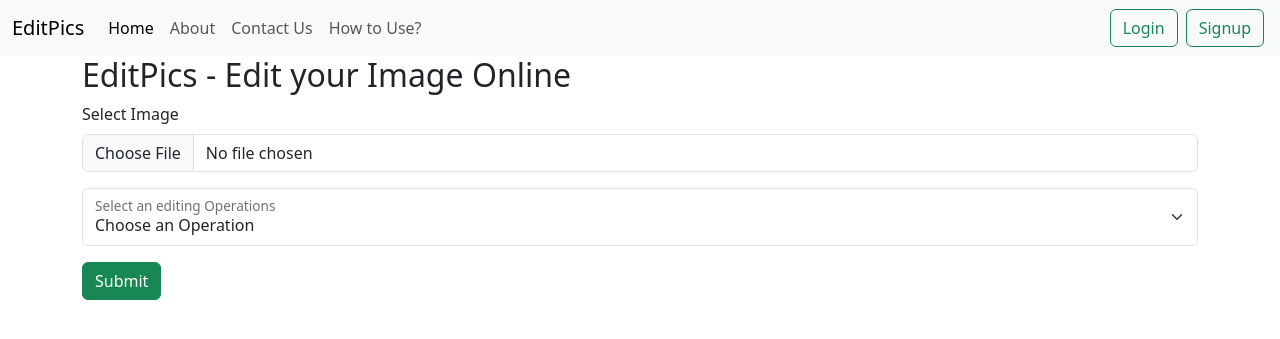
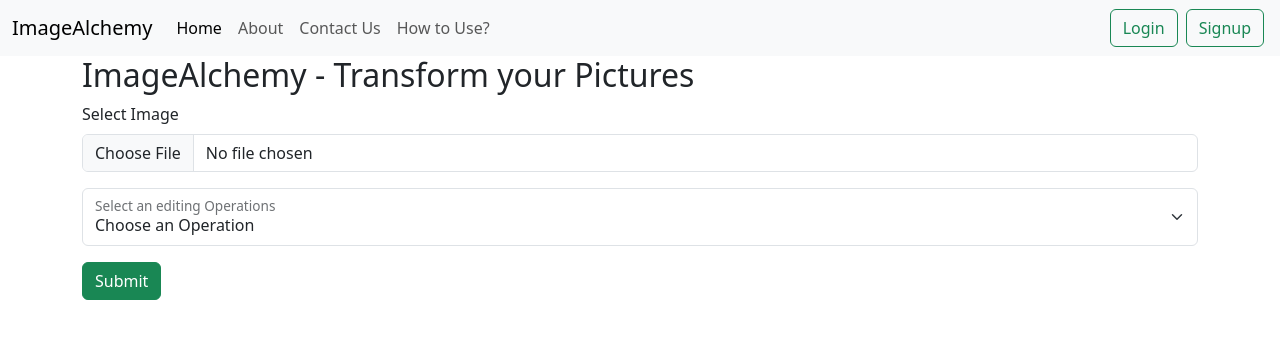
Before and after one commit to itsmekartikgupta/Image-Alchemy, a Flask app: page / in a window 1280 px wide. Shown: the top 339 px of the page. Run offline with Flask 3, Linux system fonts and the light colour scheme.

Commit message:
Updated the Code

```diff
--- a/main.py
+++ b/main.py
@@ -2,6 +2,7 @@ from flask import Flask, render_template, request, flash
 from werkzeug.utils import secure_filename
 import os
 import cv2
+#importing dependncies
 
 UPLOAD_FOLDER = 'uploads'
 ALLOWED_EXTENSIONS = {'png', 'webp', 'jpg', 'jpeg', 'gif'}
@@ -74,7 +75,7 @@ def edit():
             filename = secure_filename(file.filename)
             file.save(os.path.join(app.config['UPLOAD_FOLDER'], filename))
             new = processImage(filename, operation)
-            flash(f"your img has been processed and is avail <a href='{new}' target='_blank'>here</a>")
+            flash(f"Voila ! Your Image Enchanted. Link revealed <a href='{new}' target='_blank'>here</a>")
             return render_template("index.html")
 
     return render_template("index.html")
--- a/templates/about.html
+++ b/templates/about.html
@@ -4,10 +4,10 @@
     <meta charset="UTF-8">
     <meta http-equiv="X-UA-Compatible" content="IE=edge">
     <meta name="viewport" content="width=device-width, initial-scale=1.0">
-    <title>About - EditPics</title>
+    <title>ImageAlchemy</title>
 </head>
 <body>
-    <h1>Hey there,</h1>
-    <h2>I am Bhavesh Hiray</h2>
+    <h1>Greetings, Denizens of the digital realm!</h1>
+    <h2>I am Kartik Gupta</h2>
 </body>
 </html>
--- a/templates/contact.html
+++ b/templates/contact.html
@@ -4,9 +4,9 @@
     <meta charset="UTF-8">
     <meta http-equiv="X-UA-Compatible" content="IE=edge">
     <meta name="viewport" content="width=device-width, initial-scale=1.0">
-    <title>Contact Us - EditPics</title>
+    <title>ImageAlchemy</title>
 </head>
 <body>
-    Contact Us
+    Contact Me : kgupta6_be20@thapar.edu
 </body>
 </html>
--- a/templates/howtouse.html
+++ b/templates/howtouse.html
@@ -4,9 +4,9 @@
     <meta charset="UTF-8">
     <meta http-equiv="X-UA-Compatible" content="IE=edge">
     <meta name="viewport" content="width=device-width, initial-scale=1.0">
-    <title>How to Use - EditPics</title>
+    <title>ImageAlchemy</title>
 </head>
 <body>
-    How to Use
+    Upload , Choose , Click , Magic
 </body>
 </html>
--- a/templates/index.html
+++ b/templates/index.html
@@ -3,14 +3,14 @@
 <head>
     <meta charset="utf-8">
     <meta name="viewport" content="width=device-width, initial-scale=1">
-    <title>EditPics - Edit Images Online</title>
+    <title>ImageAlchemy</title>
     <link href="https://cdn.jsdelivr.net/npm/bootstrap@5.3.0-alpha3/dist/css/bootstrap.min.css" rel="stylesheet" integrity="sha384-KK94CHFLLe+nY2dmCWGMq91rCGa5gtU4mk92HdvYe+M/SXH301p5ILy+dN9+nJOZ" crossorigin="anonymous">
 </head>
 <body>
 
     <nav class="navbar navbar-expand-lg bg-body-tertiary">
         <div class="container-fluid">
-        <a class="navbar-brand" href="#">EditPics</a>
+        <a class="navbar-brand" href="#">ImageAlchemy</a>
         <button class="navbar-toggler" type="button" data-bs-toggle="collapse" data-bs-target="#navbarSupportedContent" aria-controls="navbarSupportedContent" aria-expanded="false" aria-label="Toggle navigation">
             <span class="navbar-toggler-icon"></span>
         </button>
@@ -53,7 +53,7 @@
 
 
     <div class="container my-43">
-        <h1 class="fs-2 text">EditPics - Edit your Image Online</h1>
+        <h1 class="fs-2 text">ImageAlchemy - Transform your Pictures</h1>
 
         <form action="/edit" method="post" enctype="multipart/form-data">
 
```
Also changed, not shown: static/india.png (deleted), uploads/india.jpg (deleted), 2 other files.
